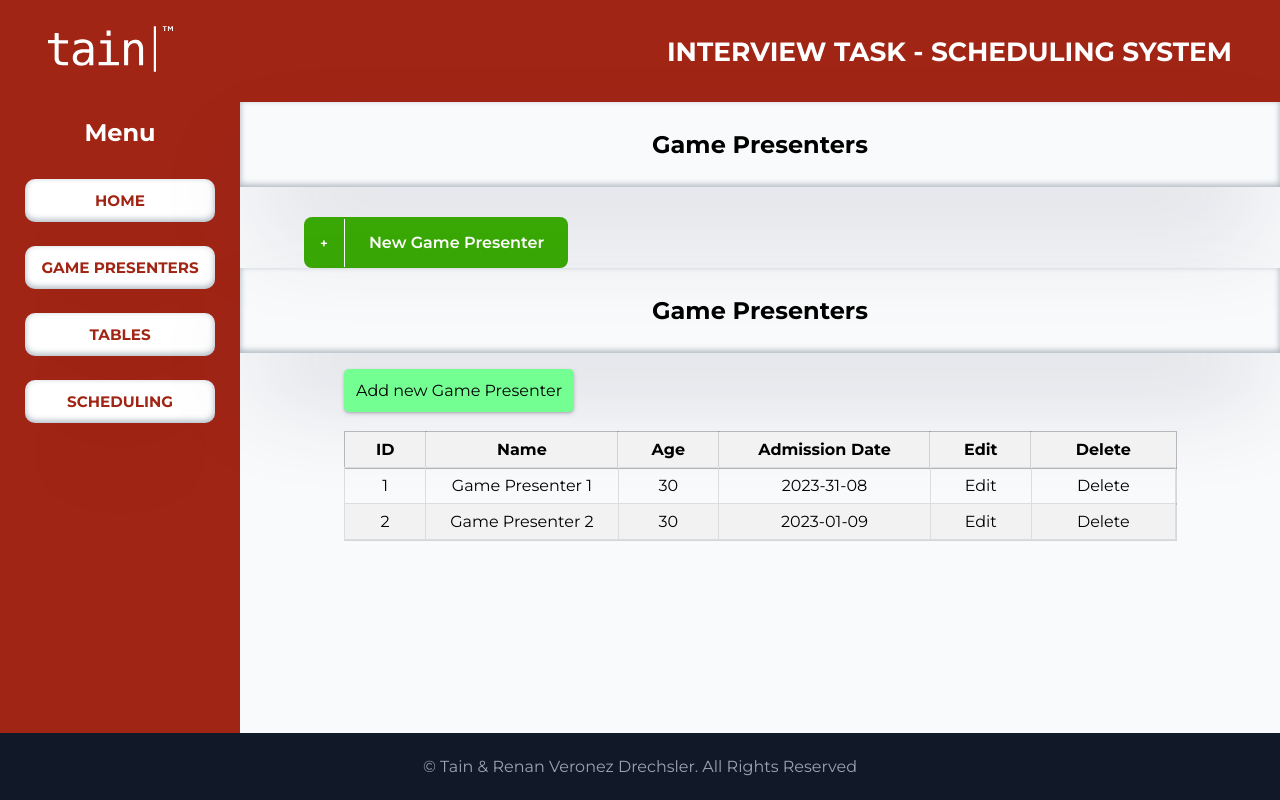
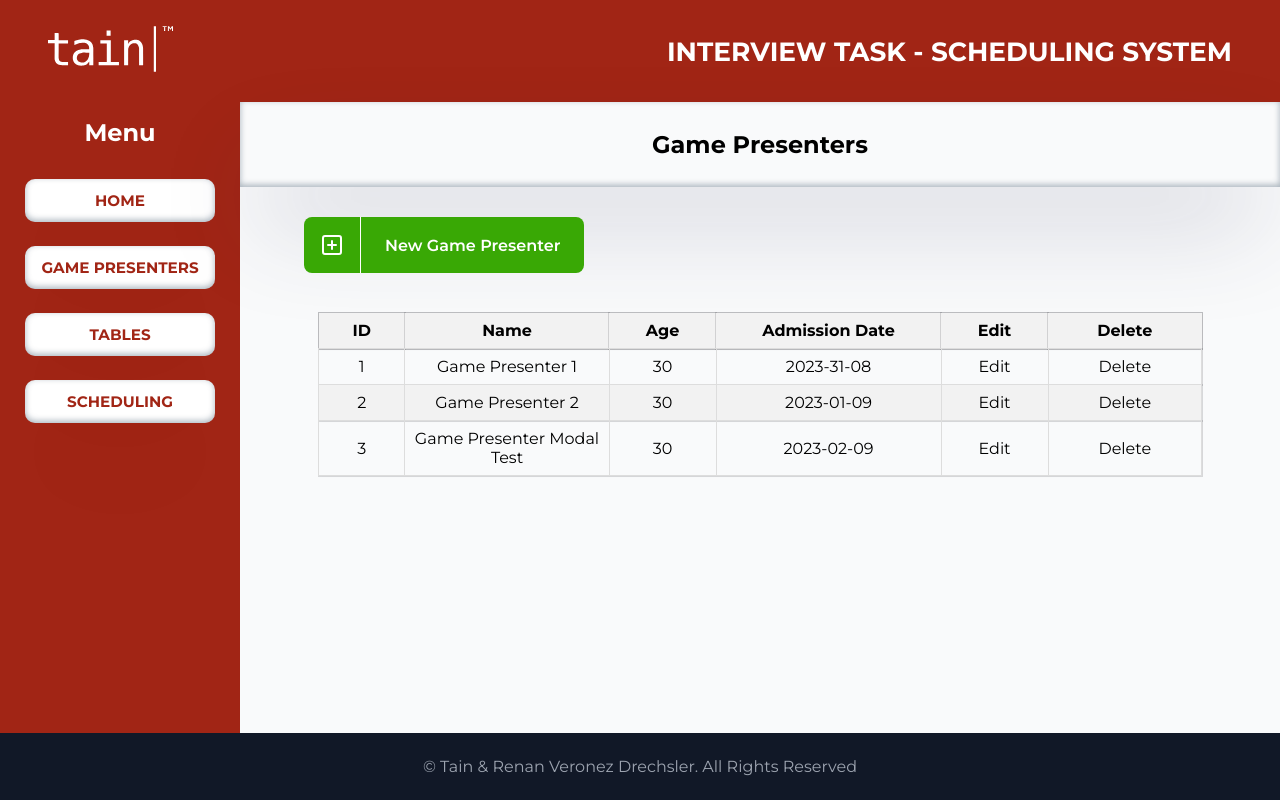
Before and after one commit to renanvzd/scheduling-system-tain-test, a Next.js app: page /game-presenters in a window 1280 px wide. Built offline with nearby package versions, Linux system fonts and the light colour scheme; data requests are answered from the project's data file.

Commit message:
feat: Create Modal & Add new game presenter

```diff
--- a/package.json
+++ b/package.json
@@ -13,12 +13,16 @@
     "@types/node": "20.5.7",
     "@types/react": "18.2.21",
     "@types/react-dom": "18.2.7",
+    "@types/react-modal": "^3.16.0",
+    "@unform/web": "^2.1.6",
     "axios": "^1.5.0",
     "eslint": "8.48.0",
     "eslint-config-next": "13.4.19",
     "next": "13.4.19",
     "react": "18.2.0",
     "react-dom": "18.2.0",
+    "react-icons": "^4.10.1",
+    "react-modal": "^3.16.1",
     "styled-components": "^6.0.7",
     "typescript": "5.2.2"
   },
--- a/server.json
+++ b/server.json
@@ -11,6 +11,12 @@
       "name": "Game Presenter 2",
       "age": "30",
       "admissionDate": "2023-01-09"
+    },
+    {
+      "name": "Game Presenter Modal Test",
+      "age": "30",
+      "admissionDate": "2023-02-09",
+      "id": 3
     }
   ]
 }
--- a/src/components/ButtonAddEmployee/index.tsx
+++ b/src/components/ButtonAddEmployee/index.tsx
@@ -1,6 +1,12 @@
+import { FiPlusSquare } from 'react-icons/fi';
+
 import { Container } from './styles';
 
-export function ButtonAddEmployee() {
+interface ButtonAddEmployeeProps {
+  openModal: () => void
+}
+
+export function ButtonAddEmployee({ openModal }: ButtonAddEmployeeProps) {
   return (
     <Container>
       <header>
@@ -8,9 +14,10 @@ export function ButtonAddEmployee() {
           <div>
             <button
               type="button"
+              onClick={openModal}
             >
               <div className="icon">
-                +
+                <FiPlusSquare size={24} />
               </div>
               <div className="text">New Game Presenter</div>
             </button>
--- a/src/components/GamePresentersContent/index.tsx
+++ b/src/components/GamePresentersContent/index.tsx
@@ -1,7 +1,7 @@
 import { useEffect, useState } from 'react';
 import api from "@/services/api";
 
-import { Container, Header, TableContainer } from "./styles";
+import { Container, TableContainer } from "./styles";
 
 interface IEmployees {
   id: number;
@@ -26,18 +26,7 @@ export function GamePresentersContent() {
   return (
     <Container>
       <div>
-        <Header>
-          <p>Game Presenters</p>
-        </Header>
-      </div>
-
-      <div>
         <TableContainer>
-          <div className="add-button">
-            <button>
-              Add new Game Presenter
-            </button>
-          </div>
           <table>
             <thead>
               <tr>
--- a/src/components/GamePresentersContent/styles.ts
+++ b/src/components/GamePresentersContent/styles.ts
@@ -4,21 +4,6 @@ export const Container = styled.main`
   display: flex;
   flex-direction: column;
   margin: auto;
-`;
-
-export const Header = styled.header`
-  width: 100%;
-  display: flex;
-  margin: auto;
-  justify-content: center;
-  align-items: center;
-  padding: 1.75rem 0rem;
-  box-shadow: rgba(50, 50, 93, 0.25) 0px 50px 100px -20px, rgba(10, 37, 64, 0.35) 0px -2px 6px 0px inset;
-
-  p {
-    font-size: 1.5rem;
-    font-weight: bold;
-  }
 `;
 
 export const TableContainer = styled.table`
@@ -28,29 +13,10 @@ export const TableContainer = styled.table`
   justify-content: center;
   align-items: center;
 
-  .add-button {
-    display: flex;
-    width: 80%;
-    justify-content: left;
-    margin-top: 1rem;
-
-    button {
-      background: #74ff93;
-      font-size: 1rem;
-      padding: 0.75rem;
-      border-radius: 5px;
-      box-shadow: rgba(50, 50, 93, 0.25) 0px 2px 5px -1px, rgba(0, 0, 0, 0.3) 0px 1px 3px -1px;      cursor: pointer;
-    }
-
-    button:hover{
-      background: #24ff55;
-    }
-  }
-
   table {
     border-collapse: collapse;
-    width: 80%;
-    margin-top: 20px;
+    width: 85%;
+    margin-top: 40px;
   }
 
   tr {
--- /dev/null
+++ b/src/components/Modal/index.tsx
@@ -0,0 +1,45 @@
+import { ReactNode, useEffect, useState } from 'react';
+import ReactModal from 'react-modal';
+
+interface ModalProps {
+  isOpen: boolean;
+  setIsOpen: () => void;
+  children: ReactNode;
+}
+
+export function Modal({ isOpen, setIsOpen, children }: ModalProps) {
+  const [modalStatus, setModalStatus] = useState(isOpen);
+
+  useEffect(() => {
+    setModalStatus(isOpen)
+  }, [isOpen])
+
+  return (
+    <ReactModal
+      shouldCloseOnOverlayClick={!false}
+      onRequestClose={setIsOpen}
+      isOpen={modalStatus}
+      ariaHideApp={false}
+      style={{
+        content: {
+          top: '50%',
+          left: '50%',
+          right: 'auto',
+          bottom: 'auto',
+          marginRight: '-50%',
+          transform: 'translate(-50%, -50%)',
+          background: '#F9F0F5',
+          color: '#000000',
+          borderRadius: '8px',
+          width: '736px',
+          border: 'none',
+        },
+        overlay: {
+          backgroundColor: '#121214e6',
+        },
+      }}
+    >
+      {children}
+    </ReactModal>
+  );
+}
--- /dev/null
+++ b/src/components/ModalAddEmployee/index.tsx
@@ -0,0 +1,47 @@
+import { useRef } from 'react';
+import { FiCheckSquare } from 'react-icons/fi';
+import { FormHandles } from '@unform/core';
+
+import { Modal } from '@/components/Modal';
+import { Input } from '@/components/Input';
+import { Form } from './styles';
+
+interface AddEmployee {
+  name: string;
+  age: string;
+  admissionDate: string;
+}
+
+interface ModalAddEmployee {
+  isOpen: boolean;
+  setIsOpen: () => void;
+  handleAddEmployee: (data: AddEmployee) => void;
+}
+
+export function ModalAddEmployee({ isOpen, setIsOpen, handleAddEmployee }: ModalAddEmployee) {
+
+  const handleSubmit = async (data: AddEmployee) => {
+    handleAddEmployee(data);
+    setIsOpen();
+  };
+
+  const formRef = useRef<FormHandles>(null);
+
+  return (
+    <Modal isOpen={isOpen} setIsOpen={setIsOpen}>
+      <Form ref={formRef} onSubmit={handleSubmit}>
+        <p className='modal-title'>New Game Presenter</p>
+        <Input name="name" placeholder="Employee name" />
+        <Input name="age" placeholder="Age" />
+
+        <Input name="admissionDate" placeholder="Admission date" />
+        <button type="submit">
+          <div className="icon">
+            <FiCheckSquare size={24} />
+          </div>
+          <p className="text-button">Add new employee</p>
+        </button>
+      </Form>
+    </Modal>
+  );
+}
--- /dev/null
+++ b/src/components/ModalAddEmployee/styles.ts
@@ -0,0 +1,47 @@
+import styled from 'styled-components';
+import { Form as Unform } from '@unform/web';
+
+export const Form = styled(Unform)`
+  padding: 48px 40px;
+  display: flex;
+  flex-direction: column;
+
+  .modal-title {
+    font-weight: 600;
+    font-size: 2rem;
+    line-height: 36px;
+    margin-bottom: 40px;
+  }
+
+  button {
+    margin-top: 48px;
+    align-self: flex-end;
+  }
+
+  button {
+    background: #39a805;
+    color: #fff;
+    font-weight: 600;
+    border-radius: 8px;
+    border: 0;
+
+    display: flex;
+    flex-direction: row;
+    align-items: center;
+
+    .text-button {
+      font-size: 1rem;
+      padding: 16px 24px;
+    }
+
+    .icon {
+      display: flex;
+      padding: 16px 16px;
+      border-right: 1px solid #fff;
+      margin: 0 auto;
+    }
+  }
+  button:hover {
+    background: #328c08;
+  }
+`;
--- a/src/pages/game-presenters.tsx
+++ b/src/pages/game-presenters.tsx
@@ -1,10 +1,49 @@
+import { useEffect, useState } from "react";
+import api from "@/services/api";
+
 import { Layout } from "@/components/Layout"
 import { GamePresentersContent } from "@/components/GamePresentersContent"
+import { ModalAddEmployee } from "@/components/ModalAddEmployee";
 import { ButtonAddEmployee } from "@/components/ButtonAddEmployee"
 
 import { Header } from "../styles/styles";
 
+interface IEmployees {
+  id: number;
+  name: string;
+  age: string;
+  admissionDate: string;
+}
+
 export default function GamePresenters() {
+  const [employees, setEmployees] = useState<IEmployees[]>([]);
+  const [modalOpen, setModalOpen] = useState(false);
+
+  useEffect(() => {
+    async function getEmployees() {
+      const response = await api.get('/employees');
+
+      setEmployees(response.data);
+    }
+    getEmployees()
+  }, [])
+
+
+  async function handleAddEmployee(employee: Omit<IEmployees, 'id'>,): Promise<void> {
+    try {
+      const response = await api.post('/employees', {
+        ...employee,
+      });
+
+      setEmployees([...employees, response.data]);
+    } catch (err) {
+      console.log(err);
+    }
+  }
+
+  const toggleModal = () => {
+    setModalOpen(!modalOpen);
+  }
 
   return (
     <Layout>
@@ -13,7 +52,12 @@ export default function GamePresenters() {
           <p>Game Presenters</p>
         </Header>
       </div>
-      <ButtonAddEmployee />
+      <ButtonAddEmployee openModal={toggleModal} />
+      <ModalAddEmployee
+        isOpen={modalOpen}
+        setIsOpen={toggleModal}
+        handleAddEmployee={handleAddEmployee}
+      />
       <GamePresentersContent />
     </Layout>
   )
```
Also changed, not shown: 1 other file (tests, documents, lock files or other folders).
